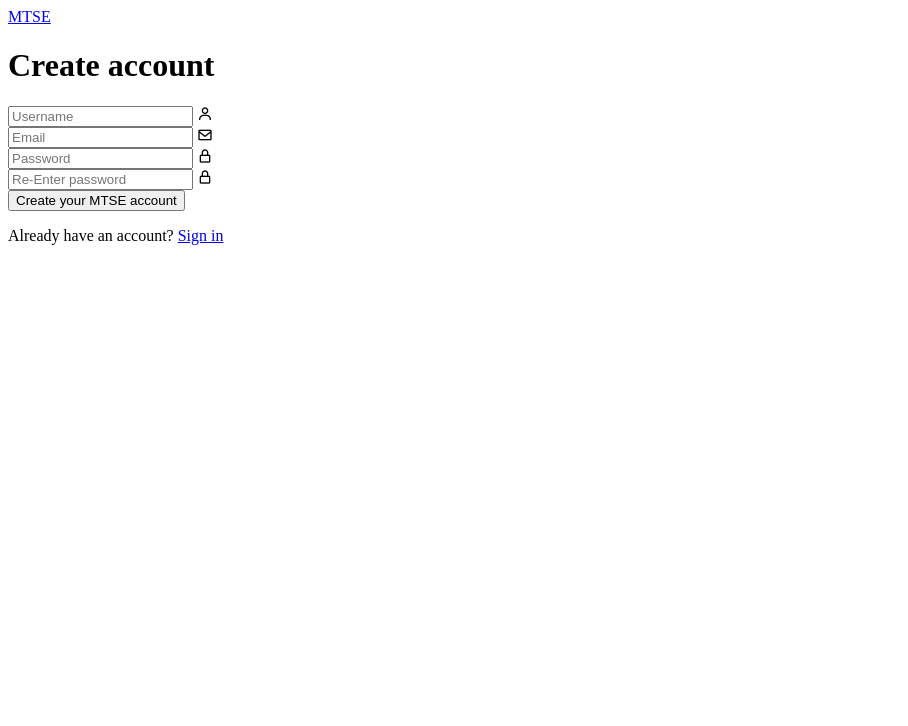
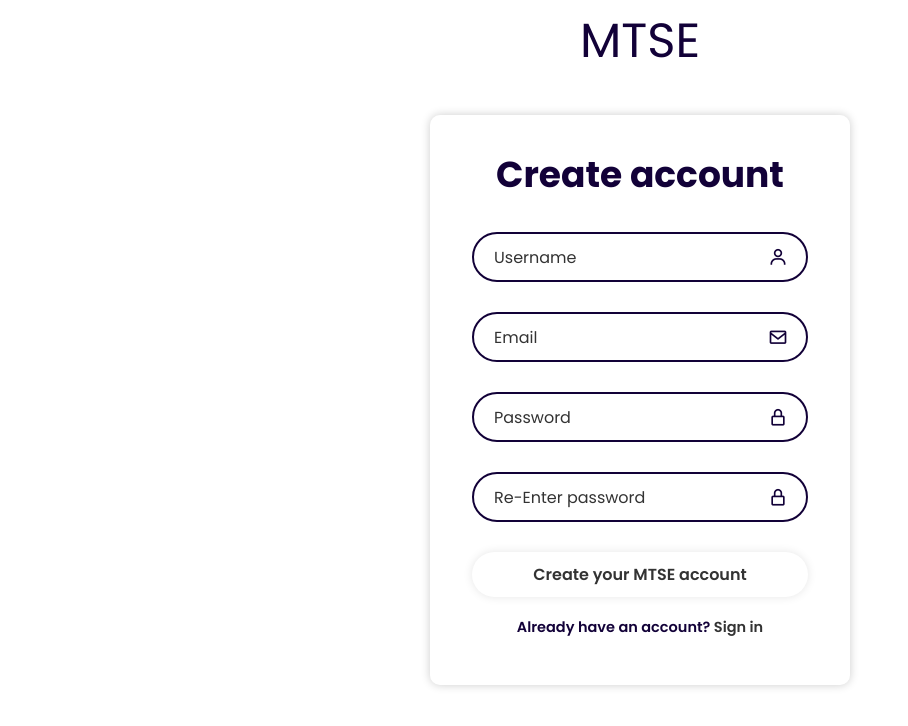
Before and after one commit to CatalinaHohleva/TW_Project, a plain HTML site: page source/Pages/register.html in a window 1280 px wide. Shown: the whole page, without its empty margins (0-908 px from the left). Drawn offline with nearby package versions, Linux system fonts and the light colour scheme; files that its build step writes are made by us from their sources.

Commit message:
Update register.html

```diff
--- a/source/Pages/register.html
+++ b/source/Pages/register.html
@@ -4,7 +4,7 @@
         <meta charset="UTF-8">
         <meta name="viewport" content="width=device-width, initial-scale=1.0">
         <title>Create new account</title>
-        <link rel="stylesheet" type="text/css" href="sign_in_and_register.css">
+        <link rel="stylesheet" type="text/css" href="registration_process.css">
         <link href='https://unpkg.com/boxicons@2.1.4/css/boxicons.min.css' rel='stylesheet'>
     </head>
     <body>
```
